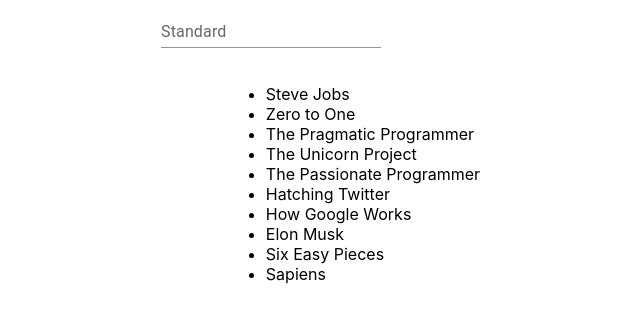
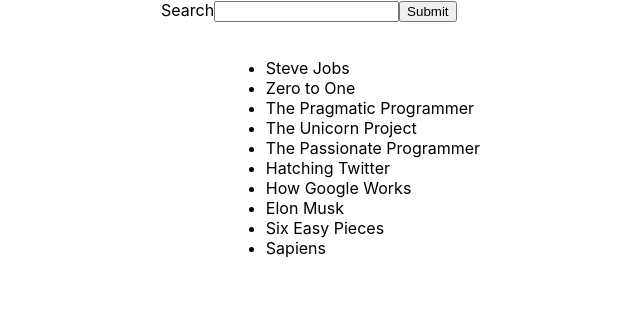
Before and after one commit to zzehli/awards-seaon, a React (Create React App) app: page / in a window 1280 px wide. Shown: the top 322 px of the page, without its empty margins (287-927 px from the left). Built offline with nearby package versions, Linux system fonts and the light colour scheme.

Commit message:
use form input instead material ui

```diff
--- a/src/App.js
+++ b/src/App.js
@@ -1,7 +1,7 @@
 import { React, useState } from 'react';
 import './App.css';
-import { TextField } from '@mui/material';
 import List from './components/List';
+// import { TextField } from '@mui/material';
 
 function App() {
   const [inputText, setInputText] = useState("")
@@ -12,11 +12,18 @@
   return (
     <div className="main">
       <div className='search'>
-        <TextField id="standard-basic"
+        {/* <TextField id="standard-basic"
                   onChange={inputHandler}
                   label="Standard"
                   variant="standard"
-        />
+        /> */}
+        <form>
+          <label>
+            Search
+            <input type="text" name="name" onChange={inputHandler}/>
+          </label>
+          <input type="submit" value="Submit"/>
+        </form>
       </div>
       <List input = {inputText}/>
     </div>
```
